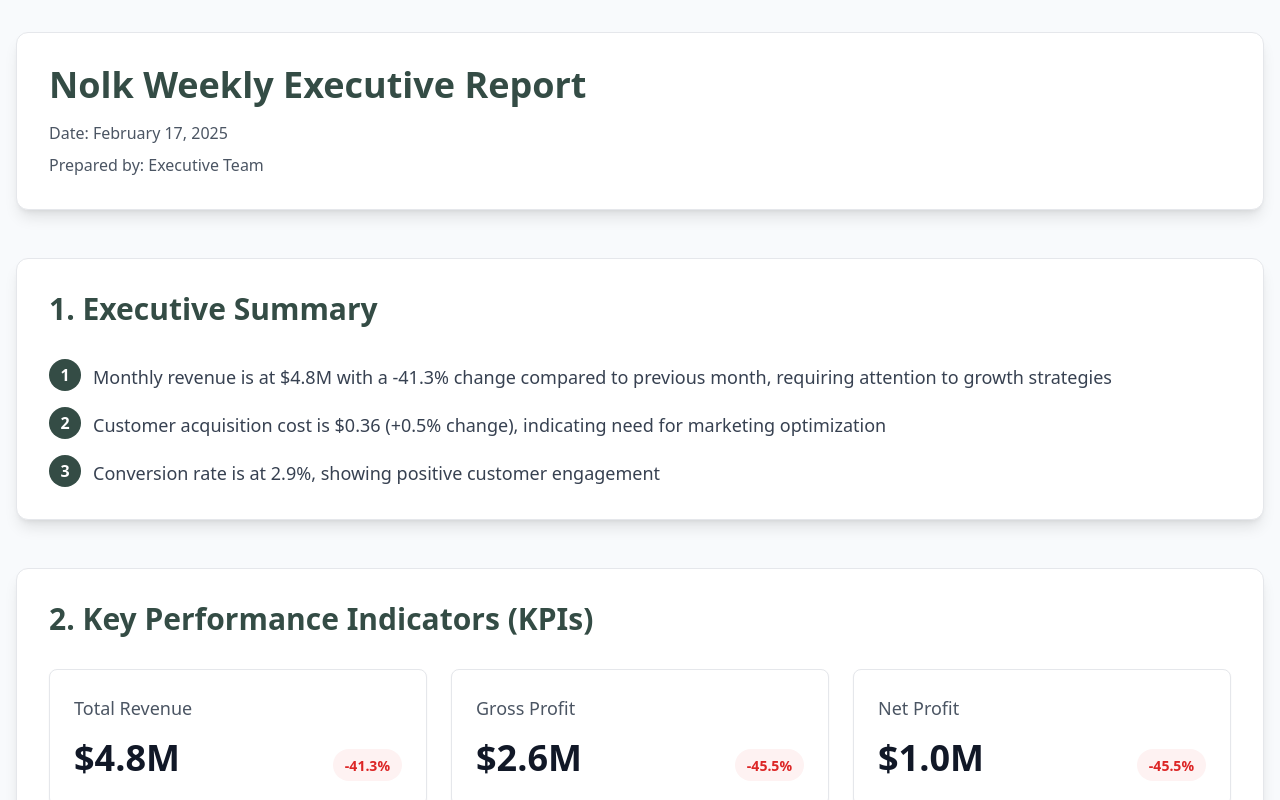
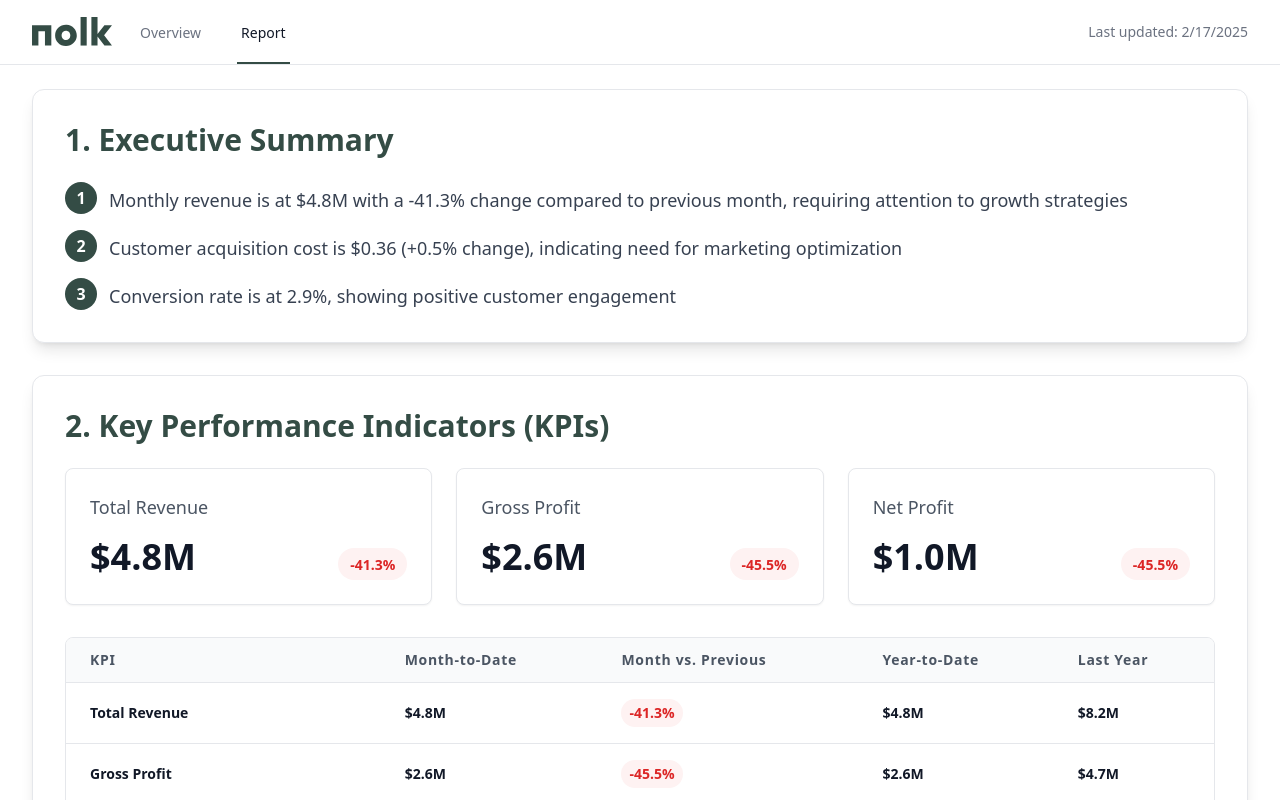
Before and after one commit to farbour/nolkai, a Next.js app: page /report in a window 1280 px wide. Shown: the top 800 px of the page. Built offline with nearby package versions, Linux system fonts and the light colour scheme.

Commit message:
Improved report layout with consistent spacing and header integration

```diff
--- a/src/components/ReportSection.tsx
+++ b/src/components/ReportSection.tsx
@@ -97,8 +97,8 @@
 
 export const ReportSection: React.FC<ReportSectionProps> = ({ title, children }) => {
   return (
-    <div className="bg-white rounded-xl shadow-lg p-8 mb-12 border border-gray-200">
-      <h2 className="text-3xl font-bold text-nolk-green mb-8">{title}</h2>
+    <div className="bg-white rounded-xl shadow-lg p-8 mb-8 border border-gray-200">
+      <h2 className="text-3xl font-bold text-nolk-green mb-6">{title}</h2>
       {children}
     </div>
   );
--- a/src/pages/report.tsx
+++ b/src/pages/report.tsx
@@ -2,6 +2,8 @@
 // file path: src/pages/report.tsx
 import React, { useEffect, useState } from 'react';
 import ReportSection, { DataTable, MetricCard } from '@/components/ReportSection';
+
+import { Layout } from '@/components/Layout';
 
 const Report = () => {
   const [reportData, setReportData] = useState<ProcessedData | null>(null);
@@ -23,9 +25,11 @@
 
   if (!reportData) {
     return (
-      <div className="flex items-center justify-center min-h-screen">
+      <Layout>
+        <div className="flex items-center justify-center min-h-[60vh]">
           <div className="animate-spin rounded-full h-12 w-12 border-t-2 border-b-2 border-nolk-green"></div>
         </div>
+      </Layout>
     );
   }
 
@@ -61,15 +65,8 @@
   const executiveSummaryPoints = getExecutiveSummaryPoints();
 
   return (
-    <div className="container mx-auto px-4 py-8 max-w-7xl">
-      <div className="bg-white rounded-xl shadow-lg p-8 mb-12 border border-gray-200">
-        <h1 className="text-4xl font-bold text-nolk-green mb-4">
-          Nolk Weekly Executive Report
-        </h1>
-        <div className="text-gray-600 mb-2">Date: February 17, 2025</div>
-        <div className="text-gray-600">Prepared by: Executive Team</div>
-      </div>
-
+    <Layout>
+      <div className="space-y-6">
         <ReportSection title="1. Executive Summary">
           <div className="space-y-4">
             {executiveSummaryPoints.map((point, index) => (
@@ -117,11 +114,8 @@
             data={reportData.satisfactionData.data}
           />
         </ReportSection>
-
-      <div className="text-right text-sm text-gray-500 mt-8">
-        Last updated: {new Date().toLocaleDateString()}
       </div>
-    </div>
+    </Layout>
   );
 };
 
```
Lines whose indentation alone changed are shown as unchanged.
